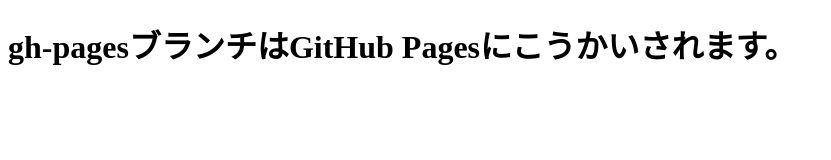
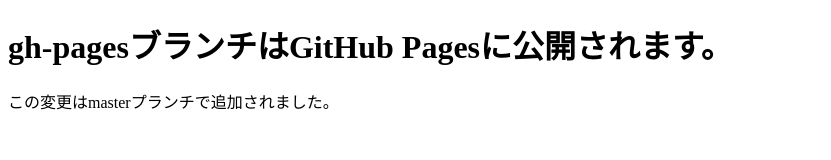
Before and after one commit to matakiteshikaku/git-study, a plain HTML site: page index.html in a window 1280 px wide. Shown: the whole page, without its empty margins (0-831 px from the left). Drawn offline with Linux system fonts and the light colour scheme.

Commit message:
段落を追加

```diff
--- a/index.html
+++ b/index.html
@@ -5,6 +5,7 @@
   <title>Gitの勉強</title>
 </head>
 <body>
-  <h1>gh-pagesブランチはGitHub Pagesにこうかいされます。</h1>
+  <h1>gh-pagesブランチはGitHub Pagesに公開されます。</h1>
+  <p>この変更はmasterプランチで追加されました。</p>
 </body>
 </html>
```
